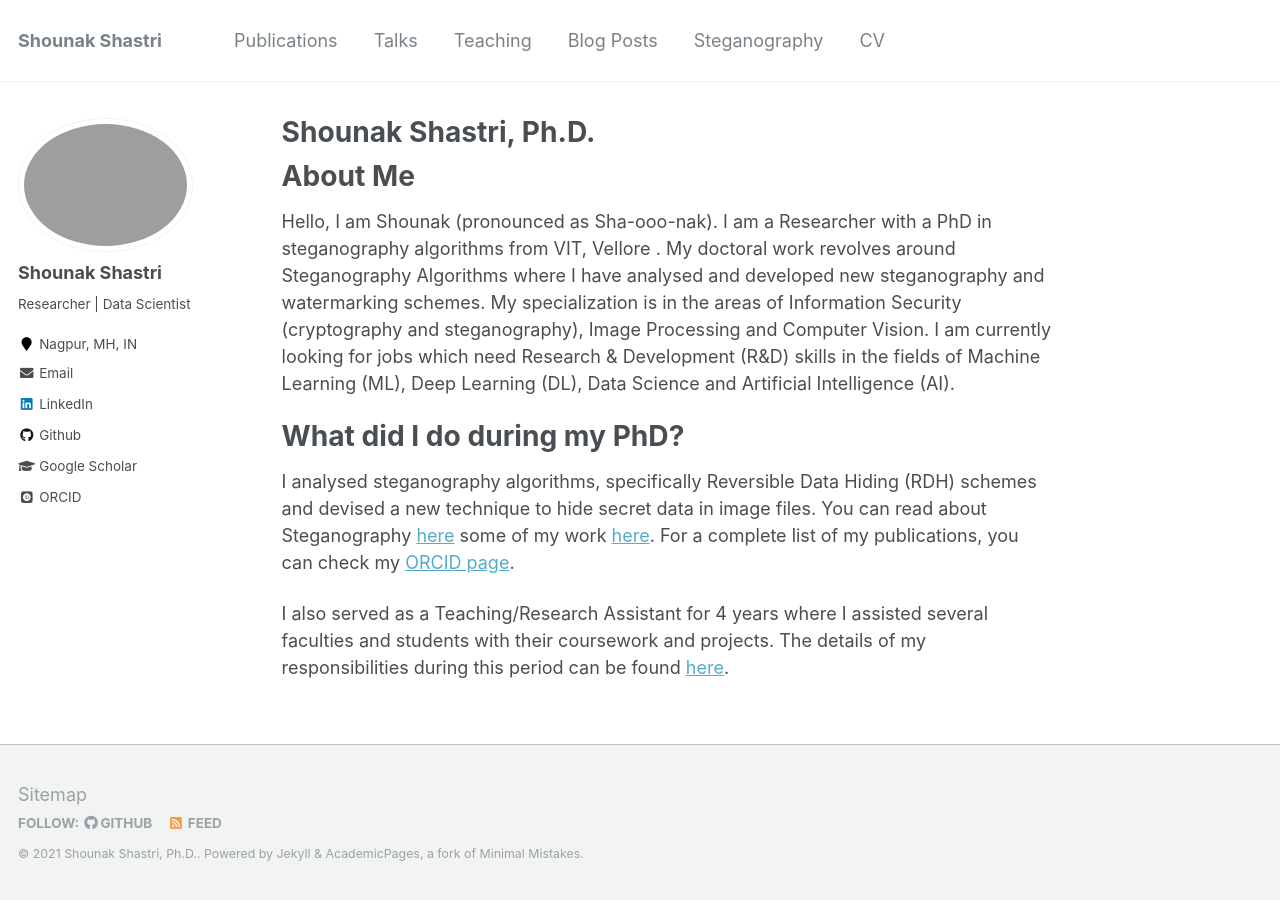
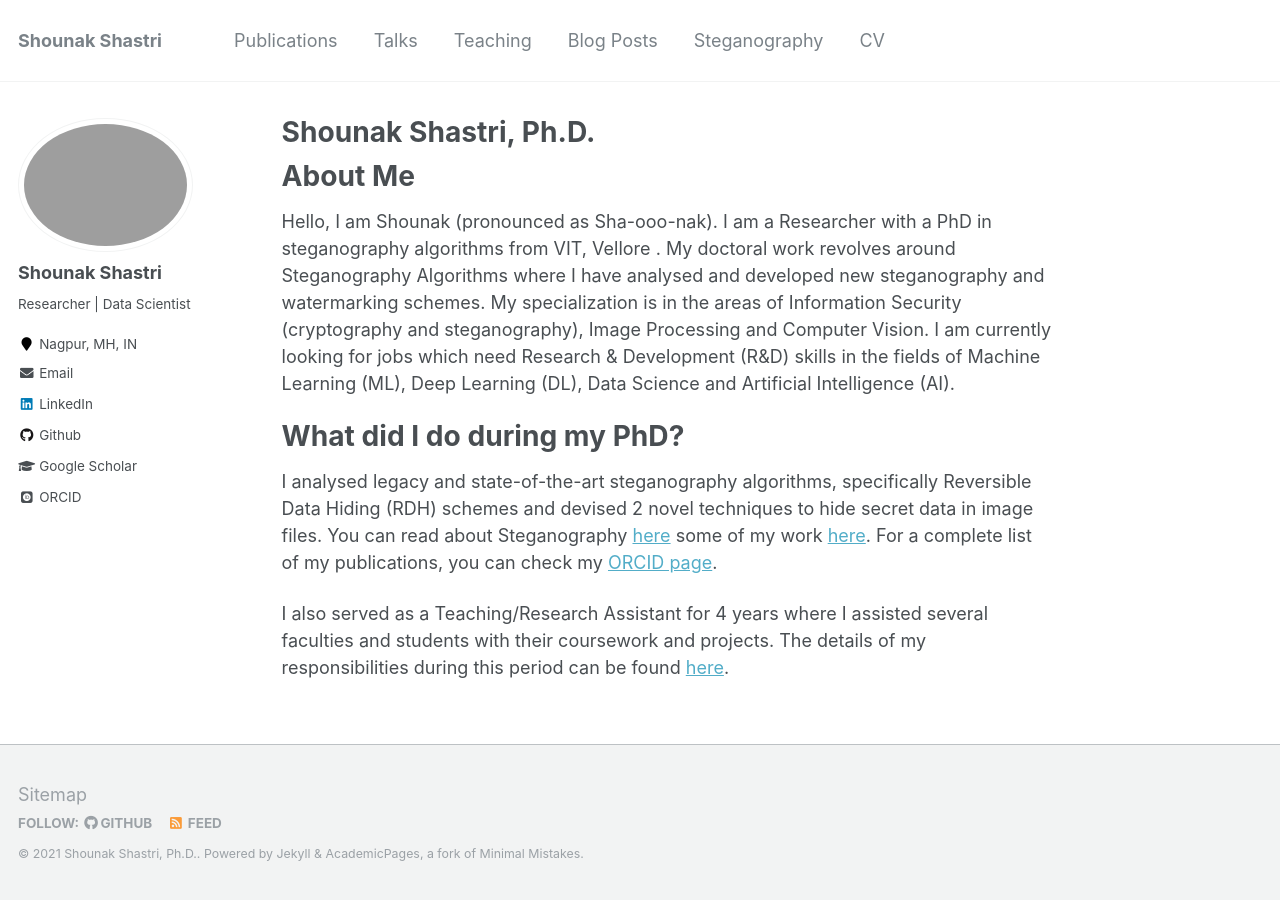
Before and after one commit to shounakshastri/shounakshastri.github.io, a Jekyll site: the page built from _pages/about.md, in a window 1280 px wide. Built offline with Jekyll 4.4.1, drawn with Linux system fonts in a browser that asks for light colours; some web fonts are replaced.

Commit message:
Update about

```diff
--- a/_pages/about.md
+++ b/_pages/about.md
@@ -14,6 +14,6 @@
 
 What did I do during my PhD?
 ===
-I analysed steganography algorithms, specifically Reversible Data Hiding (RDH) schemes and devised a new technique to hide secret data in image files. You can read about Steganography [here](https://shounakshastri.github.io/Steganography/) some of my work [here](https://shounakshastri.github.io/publications/). For a complete list of my publications, you can check my [ORCID page](https://orcid.org/0000-0002-2247-9046).
+I analysed legacy and state-of-the-art steganography algorithms, specifically Reversible Data Hiding (RDH) schemes and devised 2 novel techniques to hide secret data in image files. You can read about Steganography [here](https://shounakshastri.github.io/Steganography/) some of my work [here](https://shounakshastri.github.io/publications/). For a complete list of my publications, you can check my [ORCID page](https://orcid.org/0000-0002-2247-9046).
 
 I also served as a Teaching/Research Assistant for 4 years where I assisted several faculties and students with their coursework and projects. The details of my responsibilities during this period can be found [here](https://shounakshastri.github.io/teaching/).
```
